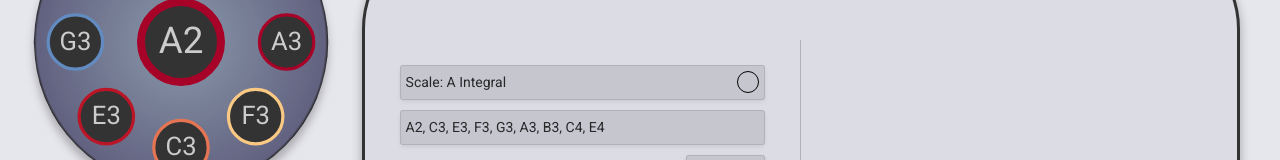
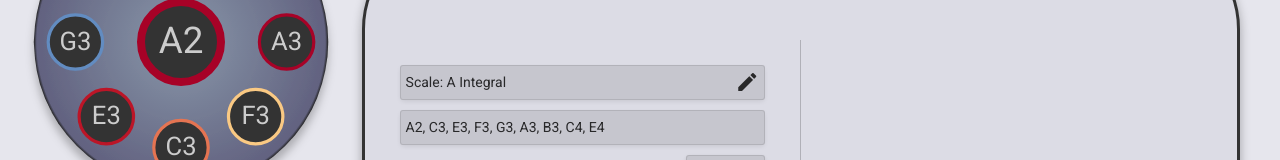
Before and after one commit to Moosees/ding-and-tones, a React (Create React App) app: page /scale in a window 1280 px wide. Shown: the part 143-303 px from the top of the page. Built offline with nearby package versions, Linux system fonts and the light colour scheme.

Commit message:
fix scale name logic, change text input buttons to icons

```diff
--- a/src/components/infoBox/InfoBox.jsx
+++ b/src/components/infoBox/InfoBox.jsx
@@ -1,5 +1,5 @@
 import React from 'react';
-import { InfoContainer } from './styles';
+import { InfoContainer } from './infoBox.styles';
 
 const InfoBox = ({ children, reverse }) => (
   <InfoContainer reverse={reverse}>{children}</InfoContainer>
--- a/src/components/infoBox/InfoSelect.jsx
+++ b/src/components/infoBox/InfoSelect.jsx
@@ -1,5 +1,5 @@
 import React from 'react';
-import { Select, SelectContainer } from './styles';
+import { Select, SelectContainer } from './infoBox.styles';
 
 const InfoSelect = ({ children, handleChange, options, value }) => {
   return (
--- a/src/components/infoBox/InfoText.jsx
+++ b/src/components/infoBox/InfoText.jsx
@@ -1,6 +1,6 @@
-import React, { useState } from 'react';
+import React, { useEffect, useState } from 'react';
 import useValidate from '../../hooks/useValidate';
-import { EditIcon, SaveIcon, TextInput } from './styles';
+import { EditIcon, SaveIcon, TextInput } from './infoBox.styles';
 
 const InfoText = ({
   children,
@@ -10,15 +10,26 @@ const InfoText = ({
   type,
   value,
 }) => {
-  const [isEditing, setIsEditing] = useState(editOnly);
-  const [validate, handleValidate, errors] = useValidate(
-    value,
-    handleChange,
+  const [editOpen, setEditOpen] = useState(editOnly);
+  const [editValue, setEditValue] = useState(value);
+  const [validate, handleValidate, errors, isEditing] = useValidate(
+    editOnly ? value : editValue,
+    editOnly ? handleChange : setEditValue,
     type
   );
+
+  useEffect(() => {
+    setEditValue(value);
+  }, [value]);
+
+  const handleSave = () => {
+    handleChange(editValue);
+    setEditOpen(false);
+  };
+
   return (
     <>
-      {isEditing ? (
+      {editOpen ? (
         <>
           <TextInput
             autoFocus
@@ -27,12 +38,26 @@ const InfoText = ({
             value={validate}
             onChange={handleValidate}
           />
-          {!editOnly && <SaveIcon onClick={() => setIsEditing(false)} />}
+          {!editOnly && (
+            <SaveIcon
+              className="material-icons"
+              disabled={isEditing}
+              isEditing={isEditing}
+              onClick={handleSave}
+            >
+              {isEditing ? 'not_interested' : 'check_circle_outline'}
+            </SaveIcon>
+          )}
         </>
       ) : (
         <>
           {children}
-          <EditIcon onClick={() => setIsEditing(true)} />
+          <EditIcon
+            className="material-icons"
+            onClick={() => setEditOpen(true)}
+          >
+            edit
+          </EditIcon>
         </>
       )}
     </>
--- a/src/components/infoBox/styles.js
+++ b/src/components/infoBox/infoBox.styles.js
@@ -16,19 +16,15 @@ export const InfoContainer = styled.div`
   padding: 0 0.5rem;
 `;
 
-// change to icon
-export const EditIcon = styled.span`
-  border: 1px solid #000;
-  border-radius: 100px;
+export const EditIcon = styled.i`
+  color: ${({ theme }) => theme.colorText};
   cursor: pointer;
-  padding: 1rem;
 `;
 
-export const SaveIcon = styled.span`
-  border: 1px solid #000;
-  border-radius: 100px;
-  cursor: pointer;
-  padding: 1rem;
+export const SaveIcon = styled.i`
+  color: ${({ isEditing, theme }) =>
+    isEditing ? theme.colorBtnClear : theme.colorBtnConfirm};
+  cursor: ${({ isEditing }) => (isEditing ? 'not-allowed' : 'pointer')};
 `;
 
 export const Select = styled.select`
--- a/src/components/scaleInfo/ScaleInfo.jsx
+++ b/src/components/scaleInfo/ScaleInfo.jsx
@@ -1,16 +1,24 @@
 import React from 'react';
 import { connect } from 'react-redux';
+import { setScaleName } from '../../redux/scale/scale.actions';
 import Buttons from '../button/Buttons';
 import BtnPrimary from '../button/Primary';
 import InfoBox from '../infoBox/InfoBox';
 import InfoText from '../infoBox/InfoText';
 import { InfoContainer } from './scaleInfo.styles';
 
-const ScaleInfo = ({ name, layout, scale }) => {
+const ScaleInfo = ({ layout, name, scale, setScaleName }) => {
   return (
     <InfoContainer>
       <InfoBox>
-        <InfoText>{'Scale: ' + name}</InfoText>
+        <InfoText
+          placeholder="Scale name"
+          type="title"
+          value={name}
+          handleChange={setScaleName}
+        >
+          {'Scale: ' + name}
+        </InfoText>
       </InfoBox>
       <InfoBox>{scale.join(', ')}</InfoBox>
       <Buttons>
@@ -26,4 +34,4 @@ const mapStateToProps = ({ scale }) => ({
   layout: scale.layout,
 });
 
-export default connect(mapStateToProps)(ScaleInfo);
+export default connect(mapStateToProps, { setScaleName })(ScaleInfo);
--- a/src/hooks/useValidate.js
+++ b/src/hooks/useValidate.js
@@ -24,12 +24,21 @@ const validateInput = (value, type) => {
 const useValidate = (defaultValue, callback, type) => {
   const [value, setValue] = useState(defaultValue || '');
   const [errors, setErrors] = useState([]);
+  const [isEditing, setIsEditing] = useState(false);
 
   useEffect(() => {
+    setValue(defaultValue);
+  }, [defaultValue]);
+
+  useEffect(() => {
+    setIsEditing(true);
     const timeout = setTimeout(() => {
       const newErrors = validateInput(value, type);
       setErrors(newErrors);
-      if (!newErrors.length) callback(value);
+      if (!newErrors.length) {
+        setIsEditing(false);
+        callback(value);
+      }
     }, 1000);
 
     if (!value) return clearTimeout(timeout);
@@ -40,7 +49,7 @@ const useValidate = (defaultValue, callback, type) => {
     setValue(e.target.value);
   };
 
-  return [value, handleChange, errors];
+  return [value, handleChange, errors, isEditing];
 };
 
 export default useValidate;
```
Also changed, not shown: 1 other file (tests, documents, lock files or other folders).
